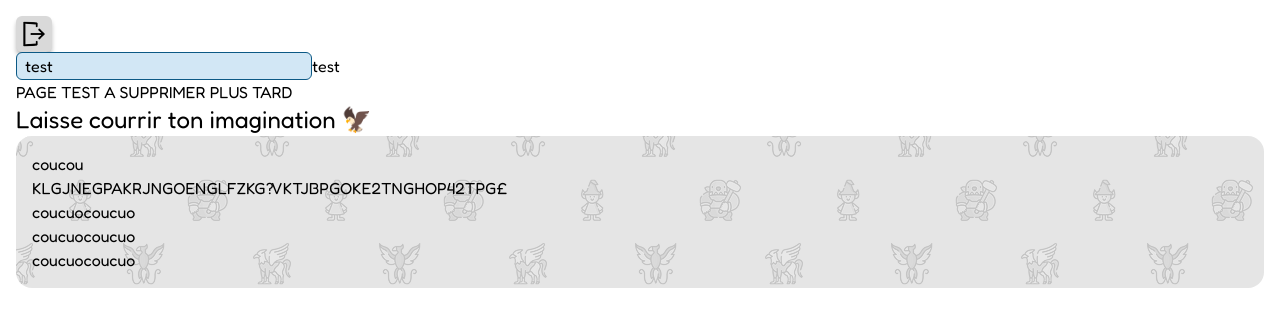
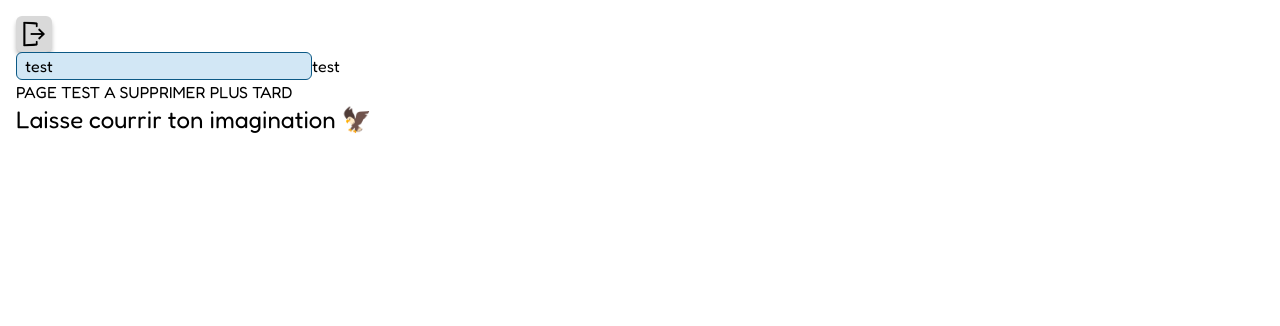
Before and after one commit to WildCodeSchool/2024-12-orleans-cda-project3-team-a, a React (Vite) app in the folder packages/frontend/web/: page /test in a window 1280 px wide. Shown: the top 326 px of the page. Built offline with nearby package versions, Linux system fonts and the light colour scheme.

Commit message:
correction commentaire, ruonded, suppression dans test

```diff
--- a/packages/frontend/web/src/components/auth-layout.tsx
+++ b/packages/frontend/web/src/components/auth-layout.tsx
@@ -11,20 +11,16 @@ export default function authLayout({ children }: AuthLayout) {
       className='flex min-h-screen justify-center bg-cover bg-center p-3'
       style={{ backgroundImage: `url(${BgHome})` }}
     >
-      <div className='flex'>
       <div className='flex w-full items-center justify-center'>
         <img
           src={Logo}
           alt='Fantasy Park'
           className='w-[clamp(320px,7.7vw , 1000px)] absolute top-20 z-2 min-h-23 sm:top-15 md:top-0'
         />
-          <div className='mt-30 flex min-h-[70%] max-w-[568px] flex-wrap rounded-lg bg-white/90 p-4 shadow-[0px_8px_4px_rgba(0,0,0,0.25)]'>
+        <div className='mt-30 flex min-h-[70%] max-w-[568px] flex-wrap rounded bg-white/90 p-4 shadow-[0px_8px_4px_rgba(0,0,0,0.25)] md:rounded-md'>
           {children}
-          </div>
         </div>
       </div>
     </div>
   );
 }
-
-// w-[clamp(296px, 65vw , 568px)]
--- a/packages/frontend/web/src/components/bg-menu.tsx
+++ b/packages/frontend/web/src/components/bg-menu.tsx
@@ -7,7 +7,7 @@ type Pattern = PropsWithChildren;
 export default function Pattern({ children }: Pattern) {
   return (
     <div
-      className='bg-primary-gray rounded-2xl p-4'
+      className='bg-primary-gray rounded p-4 md:rounded-md'
       style={{ backgroundImage: `url(${BgPattern})` }}
     >
       {children}
--- a/packages/frontend/web/src/pages/test.tsx
+++ b/packages/frontend/web/src/pages/test.tsx
@@ -2,8 +2,6 @@ import { useState } from 'react';
 
 import InputBlue from '@/components/input-blue';
 import ReturnHome from '@/components/return-home';
-
-import BgPattern from '../assets/images/icons-buttons/bg-pattern.png';
 
 export default function Test() {
   const [email, setEmail] = useState('test');
@@ -20,17 +18,6 @@ export default function Test() {
       {email}
       <p>{'PAGE TEST A SUPPRIMER PLUS TARD'}</p>
       <p className='text-2xl'>{' Laisse courrir ton imagination 🦅'}</p>
-      <div
-        className='bg-primary-gray rounded-2xl p-4'
-        style={{ backgroundImage: `url(${BgPattern})` }}
-      >
-        <h1>{'coucou'}</h1>
-        <h3>{'KLGJNEGPAKRJNGOENGLFZKG?VKTJBPGOKE2TNGHOP42TPG£'}</h3>
-        <p>{'coucuocoucuo'}</p>
-
-        <p>{'coucuocoucuo'}</p>
-        <p>{'coucuocoucuo'}</p>
-      </div>
     </div>
   );
 }
```
Lines whose indentation alone changed are shown as unchanged.
